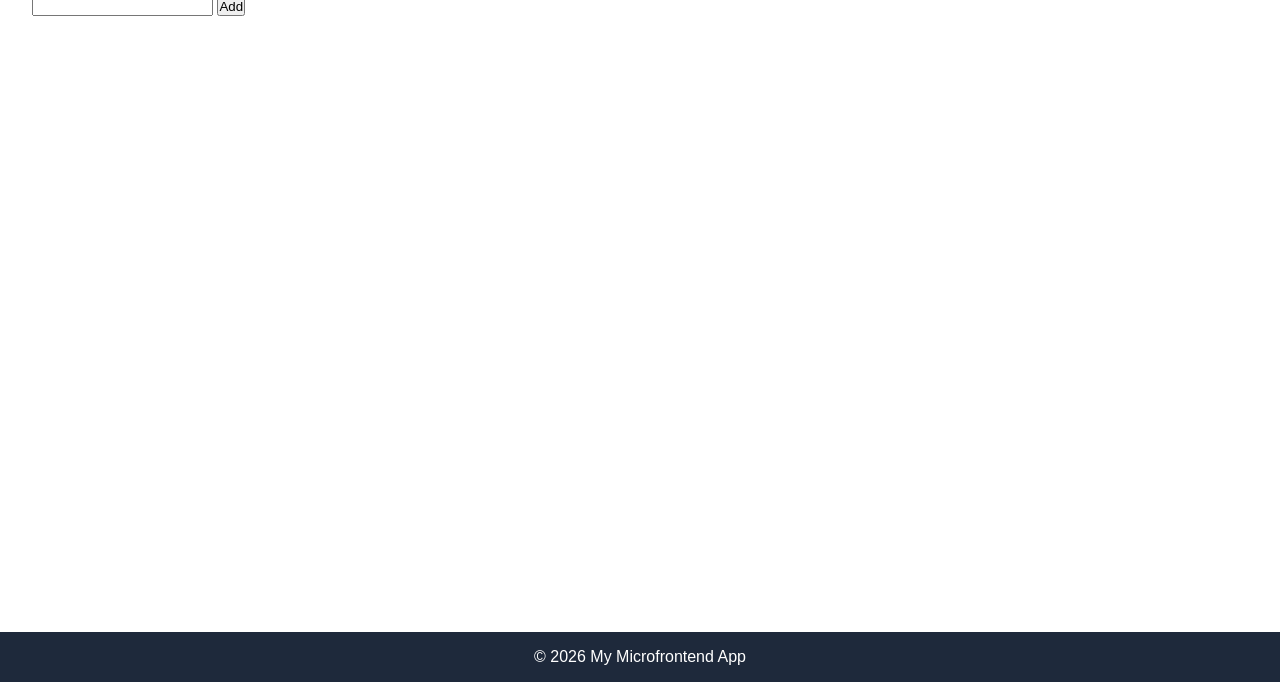
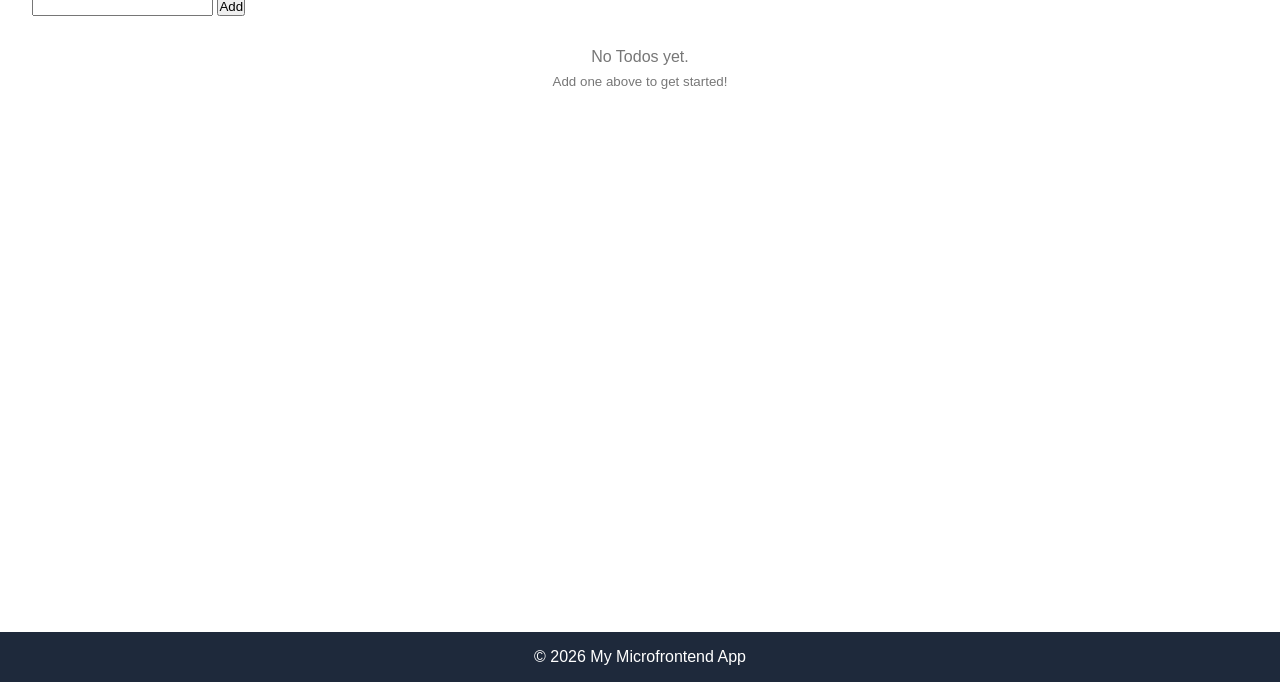
Before and after one commit to STFUMF/Vanilla, a plain HTML site: page _microFrontend/apps/shell/index.html in a window 1280 px wide. Shown: the part 118-800 px from the top of the page. Drawn offline with Linux system fonts and the light colour scheme.

Commit message:
empty state text and 'enter' key to add todo

```diff
--- a/_microFrontend/apps/mfe_todo/todoPage.js
+++ b/_microFrontend/apps/mfe_todo/todoPage.js
@@ -25,16 +25,29 @@ export function renderTodo(root){
         renderTodoView(lists);
     }
 
-    button.addEventListener('click', () => {
+    function handleAddTodo(){
+        const title = input.value.trim();
+
+        if (!title){
+            return;
+        }
+
         store.dispatch(addTodo({
             id: crypto.randomUUID(),
-            title: input.value.trim(),
+            title,
             completed: false,
         }))
 
         input.value = "";
+       // input.focus();
+    }
 
-    })
+    button.addEventListener('click', handleAddTodo)
+    input.addEventListener('keydown', (e) => {
+        if (e.key === "Enter"){
+            handleAddTodo();
+        }
+    });
 
     lists.addEventListener('click', (e) => {
         let list = e.target.closest('[data-id]');
--- a/_microFrontend/apps/mfe_todo/todoView.js
+++ b/_microFrontend/apps/mfe_todo/todoView.js
@@ -8,6 +8,17 @@ export function renderTodoView(container){
     container.innerHTML = "";
     const todos = store.getState().todos;
     const editId = store.getState().editId
+
+    console.log(todos.length);
+    if (todos.length === 0) {
+        container.innerHTML = `
+            <li class="empty-state">
+                No Todos yet.<br>
+                <small>Add one above to get started!</small>
+            </li>
+        `
+        return;
+    }
 
     todos.forEach(todo => {
         const li  = document.createElement('li');
--- a/_microFrontend/apps/shell/style.css
+++ b/_microFrontend/apps/shell/style.css
@@ -49,3 +49,15 @@ body {
     background: #1e293b;
     color: white;
 }
+
+.empty-state {
+    list-style: none;
+    text-align: center;
+    padding: 2rem;
+    color: #777;
+}
+
+.empty-state small {
+    display: block;
+    margin-top: .5rem;
+}
```
